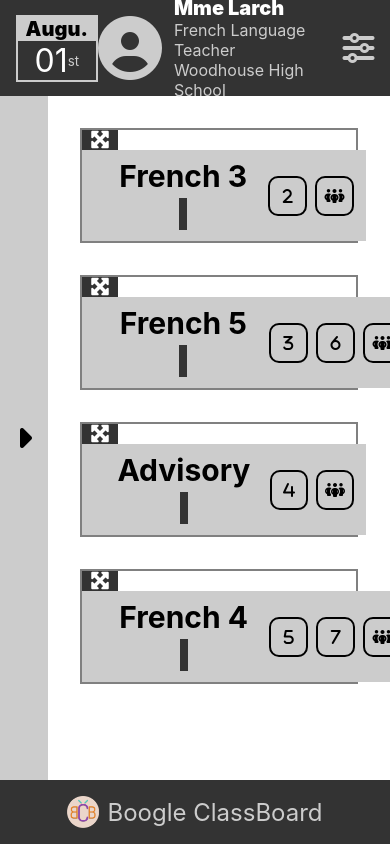
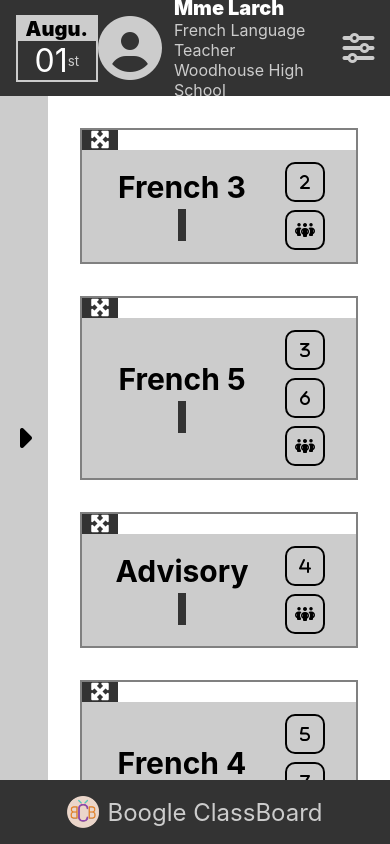
Before and after one commit to renkomba/boogle, a React (Create React App) app: page / in a window 390 px wide. Built offline with nearby package versions, Linux system fonts and the light colour scheme.

Commit message:
Removed styling and console.log from CardHeader <header>, but added .maximised/.minimised classes for new css styling. Also added media query so the header is horizontal when maximised if the screen is at most 875px

```diff
--- a/src/components/Content/Card/CardHeader/CardHeader.css
+++ b/src/components/Content/Card/CardHeader/CardHeader.css
@@ -5,6 +5,17 @@
     cursor: pointer;
     transition: .5s;
     align-items: center;
+    flex-grow: 1;
+}
+
+.maximised {
+    flex-basis: 10rem;
+}
+
+.minimised {
+    display: flex;
+    flex-wrap: nowrap;
+    padding: .5rem;
 }
 
 /* ===== HOVER EFFECTS ===== */
@@ -13,7 +24,7 @@
     color: var(--light-header-colour);
 }
 
-.card header:hover > .prep-period {
+.card header:hover > .periods .prep-period {
     border-color: var(--light-header-colour);
 }
 
@@ -28,3 +39,11 @@
     right: -.5rem;
     top: .25rem;
 }
+
+@media only screen and (max-width: 875px) {
+    .card-header.maximised {
+        display: flex;
+        justify-content: space-between;
+        padding: 1rem 3.3rem;
+    }
+}
--- a/src/components/Content/Card/CardHeader/CardHeader.js
+++ b/src/components/Content/Card/CardHeader/CardHeader.js
@@ -3,7 +3,7 @@ import { Prep } from "./Prep/Prep";
 import { PrepPeriod } from "./PrepPeriod/PrepPeriod";
 import './CardHeader.css';
 
-export const CardHeader = ({ prep, prepPeriods, minimised, setMinimised, ...props }) => {
+export const CardHeader = ({ prep, prepPeriods, minimised, setMinimised }) => {
     // minimised = minimised === false ? setMinimised(true) : setMinimised(false);
     const generatePeriods = periods => {
         return periods.map( period => <PrepPeriod
@@ -15,18 +15,16 @@ export const CardHeader = ({ prep, prepPeriods, minimised, setMinimised, ...prop
 
     return (
         <header
-            className="card-header"
-            style={props.style}
-            onClick={ () => {
-                setMinimised(!minimised);
-                console.log(`---minimised WAS ${!minimised} and now IS ${minimised}---`);
-            } }
+            className={`card-header${minimised ? ' minimised' : ' maximised'}`}
+            onClick={ () => setMinimised(!minimised) }
         >
             <Prep
                 prep={prep}
                 verticalHeader={!minimised}
             />
-            {generatePeriods(prepPeriods)}
+            <div className="periods">
+                {generatePeriods(prepPeriods)}
+            </div>
         </header>
     );
 }
```
